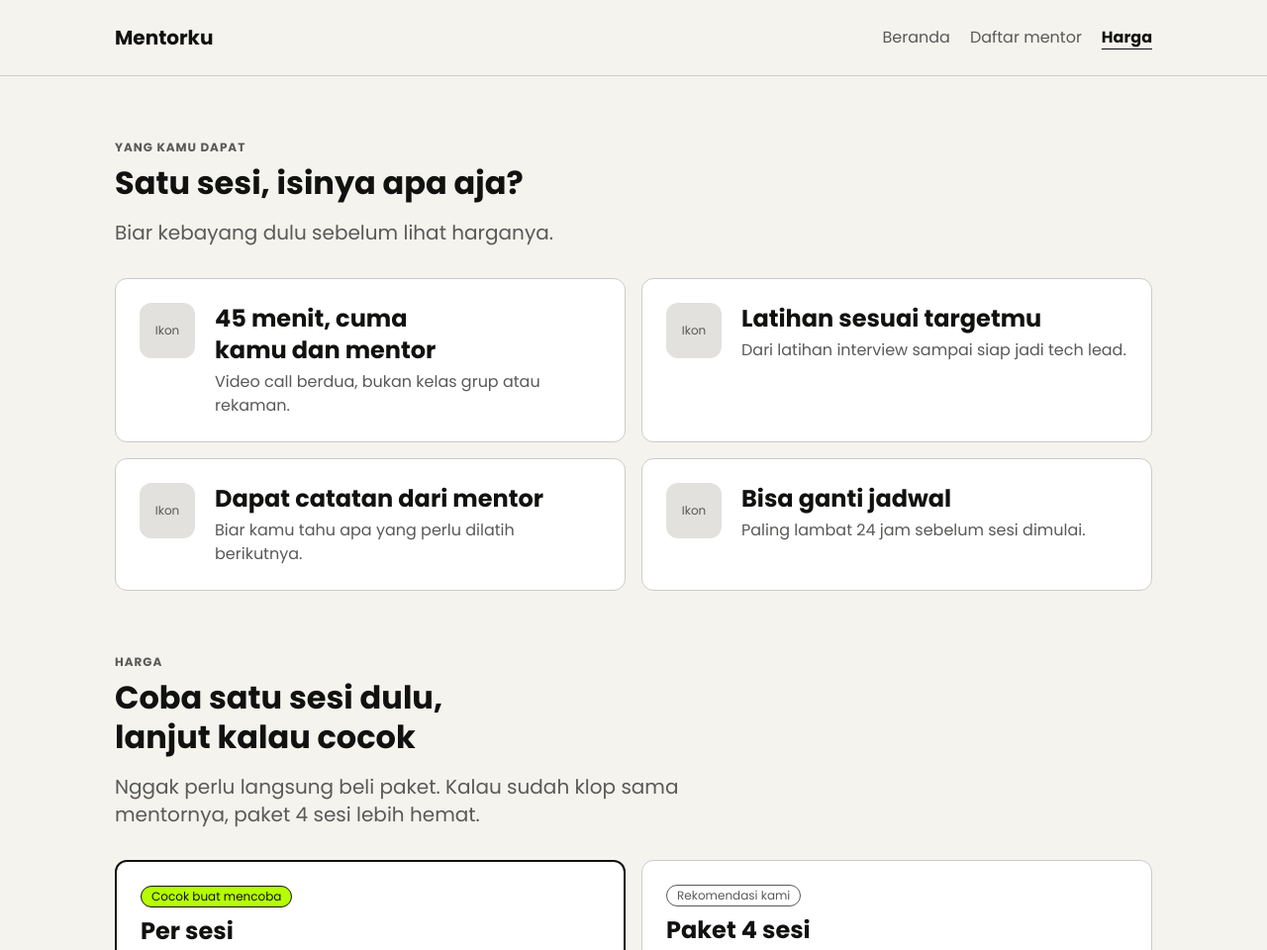
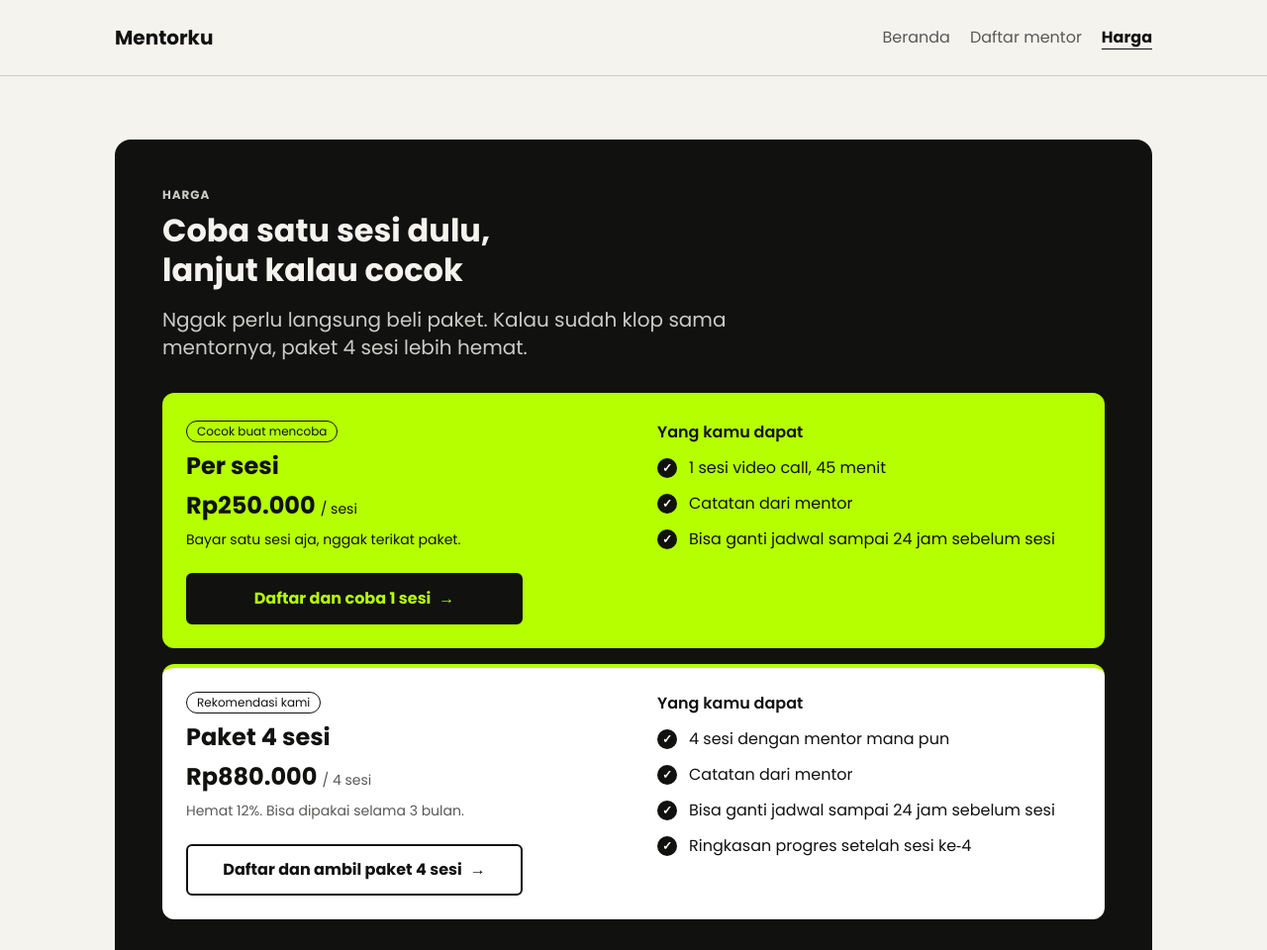
Before and after one commit to FadhilR12/UI-UX-IDNRemote, a plain HTML site: page website/harga.html in a window 1280 px wide. Shown: the top 960 px of the page at 99% size. Drawn offline with Linux system fonts and the light colour scheme.

Commit message:
Pekan 3: halaman Harga mengikuti referensi pricing (kotak hitam, kartu mendatar, tanpa section Benefit), laporan diperbarui
Co-Authored-By: Claude Opus 5.5 <noreply@anthropic.com>

```diff
--- a/website/harga.html
+++ b/website/harga.html
@@ -30,83 +30,55 @@
   </header>
 
   <main>
-    <!-- 1. Benefit: apa saja yang didapat dari sesi · M2 -->
-    <section class="section" aria-labelledby="benefit-title">
+    <!-- Harga (ref. layout pricing bertumpuk): section hitam penuh seperti Hero; section Benefit dihapus karena redundan dengan daftar di kartu; kartu mendatar, info dan tombol di kiri,
+         "Yang kamu dapat" di kanan. Per sesi paling menonjol (kartu hijau), Paket 4 sesi tetap terlihat dengan label rekomendasi · M2 -->
+    <section class="section pricing-section" aria-labelledby="harga-title">
       <div class="container">
-        <div class="section-head">
-          <p class="about-kicker">Yang kamu dapat</p>
-          <h1 id="benefit-title">Satu sesi, isinya apa aja?</h1>
-          <p class="lead">Biar kebayang dulu sebelum lihat harganya.</p>
-        </div>
-
-        <ul class="benefit-grid plain-list">
-          <li class="card benefit-row">
-            <div class="ph benefit-icon" aria-hidden="true">Ikon</div>
-            <div>
-              <h2 class="h3-size">45 menit, cuma kamu dan mentor</h2>
-              <p>Video call berdua, bukan kelas grup atau rekaman.</p>
-            </div>
-          </li>
-          <li class="card benefit-row">
-            <div class="ph benefit-icon" aria-hidden="true">Ikon</div>
-            <div>
-              <h2 class="h3-size">Latihan sesuai targetmu</h2>
-              <p>Dari latihan interview sampai siap jadi tech lead.</p>
-            </div>
-          </li>
-          <li class="card benefit-row">
-            <div class="ph benefit-icon" aria-hidden="true">Ikon</div>
-            <div>
-              <h2 class="h3-size">Dapat catatan dari mentor</h2>
-              <p>Biar kamu tahu apa yang perlu dilatih berikutnya.</p>
-            </div>
-          </li>
-          <li class="card benefit-row">
-            <div class="ph benefit-icon" aria-hidden="true">Ikon</div>
-            <div>
-              <h2 class="h3-size">Bisa ganti jadwal</h2>
-              <p>Paling lambat 24 jam sebelum sesi dimulai.</p>
-            </div>
-          </li>
-        </ul>
-      </div>
-    </section>
-
-    <!-- 2. Harga: 1 sesi paling menonjol dengan tombol Daftar (aksi utama), Paket 4 sesi tetap terlihat dengan label rekomendasi · M2 -->
-    <section class="section" aria-labelledby="harga-title">
-      <div class="container">
+        <div class="pricing-box">
           <div class="section-head">
             <p class="about-kicker">Harga</p>
-          <h2 id="harga-title" class="title-lines"><span>Coba satu sesi dulu,</span> <span>lanjut kalau cocok</span></h2>
+            <h1 id="harga-title" class="title-lines"><span>Coba satu sesi dulu,</span> <span>lanjut kalau cocok</span></h1>
             <p class="lead">Nggak perlu langsung beli paket. Kalau sudah klop sama mentornya, paket 4 sesi lebih hemat.</p>
           </div>
 
-        <div class="plans">
-          <article class="card plan plan-main" aria-labelledby="plan-sesi">
-            <span class="tag plan-label plan-label-strong">Cocok buat mencoba</span>
+          <div class="plan-stack">
+            <article class="plan-row plan-row-main" aria-labelledby="plan-sesi">
+              <div class="plan-row-info">
+                <span class="tag plan-label">Cocok buat mencoba</span>
                 <h3 id="plan-sesi">Per sesi</h3>
                 <p class="price">Rp250.000 <span>/ sesi</span></p>
-            <ul>
+                <p class="plan-desc">Bayar satu sesi aja, nggak terikat paket.</p>
+                <a class="btn plan-cta" href="../app/daftar.html">Daftar dan coba 1 sesi <span aria-hidden="true">→</span></a>
+              </div>
+              <div class="plan-row-list">
+                <p class="plan-list-title">Yang kamu dapat</p>
+                <ul class="check-list plain-list">
                   <li>1 sesi video call, 45 menit</li>
                   <li>Catatan dari mentor</li>
                   <li>Bisa ganti jadwal sampai 24 jam sebelum sesi</li>
                 </ul>
-            <a class="btn plan-cta" href="../app/daftar.html">Daftar dan coba 1 sesi</a>
+              </div>
             </article>
 
-          <article class="card plan" aria-labelledby="plan-paket">
+            <article class="plan-row" aria-labelledby="plan-paket">
+              <div class="plan-row-info">
                 <span class="tag plan-label">Rekomendasi kami</span>
                 <h3 id="plan-paket">Paket 4 sesi</h3>
                 <p class="price">Rp880.000 <span>/ 4 sesi</span></p>
-            <p class="muted">Hemat 12%. Bisa dipakai selama 3 bulan.</p>
-            <ul>
+                <p class="plan-desc">Hemat 12%. Bisa dipakai selama 3 bulan.</p>
+                <a class="btn btn-secondary plan-cta" href="../app/daftar.html?paket=paket-4">Daftar dan ambil paket 4 sesi <span aria-hidden="true">→</span></a>
+              </div>
+              <div class="plan-row-list">
+                <p class="plan-list-title">Yang kamu dapat</p>
+                <ul class="check-list plain-list">
                   <li>4 sesi dengan mentor mana pun</li>
                   <li>Catatan dari mentor</li>
                   <li>Bisa ganti jadwal sampai 24 jam sebelum sesi</li>
                   <li>Ringkasan progres setelah sesi ke&#8209;4</li>
                 </ul>
-            <a class="btn btn-secondary plan-cta" href="../app/daftar.html?paket=paket-4">Daftar dan ambil paket 4 sesi</a>
+              </div>
             </article>
+          </div>
         </div>
       </div>
     </section>
--- a/website/style.css
+++ b/website/style.css
@@ -3336,3 +3336,268 @@ button {
     display: none;
   }
 }
+
+/* ===== Harga (rekomendasi setelah pekan 3) =====
+   1. Kedua kartu harga di dalam wadah hitam (blok yang berisi aksi utama).
+      Per sesi: kartu putih, paling terang di dalam wadah. Paket 4 sesi: kartu gelap bergaris tipis, teks terang. */
+.plans {
+  padding: 24px;
+  border-radius: 16px;
+  background: #111110;
+}
+
+.plan-main {
+  background: #FFFFFF;
+  border: 2px solid #FFFFFF;
+}
+
+.plan:not(.plan-main) {
+  background: transparent;
+  border: 1px solid #595958;
+  color: #F4F3EE;
+}
+
+.plan:not(.plan-main) h3,
+.plan:not(.plan-main) .price,
+.plan:not(.plan-main) li {
+  color: #F4F3EE;
+}
+
+.plan:not(.plan-main) .muted,
+.plan:not(.plan-main) .price span {
+  color: #CCCBC7;
+}
+
+.plan:not(.plan-main) .plan-label {
+  border-color: #CCCBC7;
+  color: #F4F3EE;
+}
+
+.plan:not(.plan-main) .btn-secondary {
+  background: transparent;
+  border-color: #F4F3EE;
+  color: #F4F3EE;
+}
+
+.plan:not(.plan-main) .btn-secondary:hover {
+  background: transparent;
+  border-color: #B5FF00;
+  color: #B5FF00;
+}
+
+.plans :focus-visible {
+  outline-color: #B5FF00;
+}
+
+/* 2. Judul kartu benefit diturunkan ke Teks pembuka (20/28), supaya judul halaman tetap paling kuat */
+.benefit-row h2,
+.benefit-row .h3-size {
+  font-size: 20px;
+  line-height: 28px;
+}
+
+/* 3. Kartu Per sesi: catatan di bawah harga, sejajar dengan catatan "Hemat 12%" di kartu paket */
+.plan .muted {
+  margin: 0;
+}
+
+@media (max-width: 719px) {
+  .plans {
+    padding: 16px;
+  }
+}
+
+/* Tombol kartu harga: teks tetap di tengah walau turun dua baris di HP */
+.plan-cta {
+  text-align: center;
+}
+
+/* ===== Harga: layout pricing bertumpuk (ref. peserta) =====
+   Seluruh section harga di wadah hitam. Kartu mendatar: nama, harga, catatan, dan tombol di kiri;
+   "Yang kamu dapat" dengan ikon centang di kanan. Per sesi kartu hijau (paling menonjol), Paket 4 sesi kartu putih. */
+.pricing-box {
+  padding: 48px;
+  border-radius: 16px;
+  background: #111110;
+  color: #F4F3EE;
+}
+
+.pricing-box .section-head h2 {
+  color: #F4F3EE;
+}
+
+.pricing-box .about-kicker,
+.pricing-box .section-head .lead {
+  color: #CCCBC7;
+}
+
+.plan-stack {
+  display: grid;
+  gap: 16px;
+}
+
+.plan-row {
+  display: grid;
+  gap: 24px;
+  padding: 24px;
+  border-top: 4px solid #B5FF00;
+  border-radius: 12px;
+  background: #FFFFFF;
+  color: #111110;
+}
+
+@media (min-width: 720px) {
+  .plan-row {
+    grid-template-columns: 1fr 1fr;
+    gap: 48px;
+  }
+}
+
+.plan-row-main {
+  background: #B5FF00;
+  border-top-color: #B5FF00;
+}
+
+.plan-row-info {
+  display: grid;
+  align-content: start;
+  justify-items: start;
+  gap: 8px;
+}
+
+.plan-row h3 {
+  margin: 0;
+  color: #111110;
+}
+
+.plan-row .price,
+.plan-row .price span {
+  color: #111110;
+}
+
+.plan-row .price span {
+  font-weight: 400;
+}
+
+.plan-desc {
+  margin: 0 0 16px;
+  font-size: 14px;
+  line-height: 20px;
+  color: #111110;
+}
+
+.plan-row:not(.plan-row-main) .plan-desc,
+.plan-row:not(.plan-row-main) .price span {
+  color: #595958;
+}
+
+.plan-row .plan-label {
+  border: 1px solid #111110;
+  background: transparent;
+  color: #111110;
+}
+
+.plan-row .plan-cta {
+  width: auto;
+  margin-top: 0;
+}
+
+/* Tombol di kartu hijau: hitam dengan teks hijau, supaya tetap terlihat di atas hijau (15,5:1) */
+.plan-row-main .btn {
+  background: #111110;
+  border-color: #111110;
+  color: #B5FF00;
+}
+
+.plan-row-main .btn:hover {
+  background: #FFFFFF;
+  border-color: #111110;
+  color: #111110;
+}
+
+.plan-row:not(.plan-row-main) .btn-secondary {
+  background: #FFFFFF;
+  border-color: #111110;
+  color: #111110;
+}
+
+.plan-row:not(.plan-row-main) .btn-secondary:hover {
+  background: #B5FF00;
+  border-color: #111110;
+  color: #111110;
+}
+
+.plan-list-title {
+  margin: 0 0 12px;
+  font-weight: 600;
+}
+
+.check-list {
+  display: grid;
+  gap: 12px;
+}
+
+.check-list li {
+  display: flex;
+  gap: 12px;
+  align-items: flex-start;
+}
+
+.check-list li::before {
+  content: "✓";
+  flex: 0 0 20px;
+  height: 20px;
+  margin-top: 2px;
+  border-radius: 50%;
+  background: #111110;
+  color: #FFFFFF;
+  font-size: 12px;
+  line-height: 20px;
+  font-weight: 700;
+  text-align: center;
+}
+
+.pricing-box :focus-visible {
+  outline-color: #B5FF00;
+}
+
+.plan-row :focus-visible {
+  outline-color: #111110;
+}
+
+@media (max-width: 719px) {
+  .pricing-box {
+    padding: 24px 16px;
+  }
+
+  .plan-row {
+    padding: 20px 16px;
+  }
+
+  .plan-row .plan-cta {
+    width: 100%;
+  }
+}
+
+/* Tombol dengan panah: jarak antara teks dan panah */
+.btn {
+  gap: 8px;
+}
+
+
+/* Harga: judul halaman di dalam kotak hitam berwarna terang */
+.pricing-box .section-head h1 {
+  color: #F4F3EE;
+}
+
+/* Harga: kedua tombol kartu sama panjang */
+.plan-row .plan-cta {
+  width: 100%;
+  max-width: 340px;
+}
+
+@media (max-width: 719px) {
+  .plan-row .plan-cta {
+    max-width: none;
+  }
+}
```
Also changed, not shown: 2 other files. Lines whose indentation alone changed are shown as unchanged.
